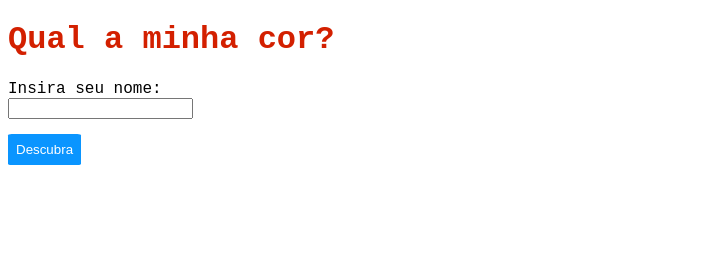
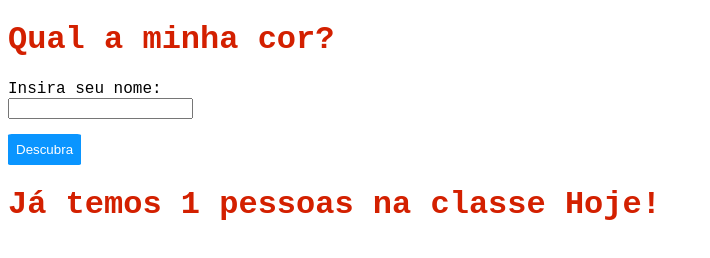
Before and after one commit to enzomoraes/qual-minha-cor, a plain HTML site: page index.html in a window 1280 px wide. Both pictures are taken after a click on the button "Descubra". Shown: the whole page, without its empty margins (0-710 px from the left). Drawn offline with Linux system fonts and the light colour scheme.

Commit message:
Added names of the people on class today

```diff
--- a/index.html
+++ b/index.html
@@ -7,7 +7,7 @@
     <meta name="viewport" content="width=device-width, initial-scale=1.0">
     <link rel="stylesheet" href="style.css">
     <script type="text/javascript" src="index.js"></script>
-    <title>Document</title>
+    <title>Qual a minha cor?</title>
 </head>
 
 <body>
@@ -20,6 +20,8 @@
     </div>
     <button onClick="gerarCor()">Descubra</button>
 
+    <h1 class="quantidade"></h1>
+
     <div class="pessoas">
 
     </div>
--- a/index.js
+++ b/index.js
@@ -1,5 +1,5 @@
 const pessoas = [];
-const cores = ['#000', '#FFF', '#888', '#444'];
+const cores = ['#db1414', '#2ad111', '#2e36d1', '#e6e625'];
 
 function gerarCor() {
     let pessoa = {
@@ -13,8 +13,13 @@ function gerarCor() {
     console.log(`Agora temos ${pessoas.length} pessoas na classe!!`)
     console.log(pessoas);
 
-    let p = document.createElement('p');
-    document.append(p);
+    const wrapper = document.querySelector('.pessoas');
+    const p = document.createElement('p');
+    p.innerHTML = `${pessoa.nome}`;
+    p.style.color = `${pessoa.cor}`;
+    wrapper.insertAdjacentElement('afterbegin', p);
 
+    const h1 = document.querySelector('.quantidade');
+    h1.innerHTML = `Já temos ${pessoas.length} pessoas na classe Hoje!`;
 
 }
```
